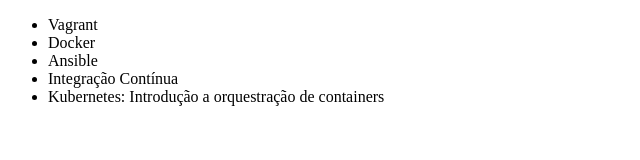
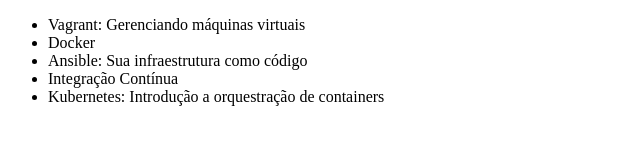
Before and after one commit to renatoviegas/alura-git, a plain HTML site: page index.html in a window 1280 px wide. Shown: the whole page, without its empty margins (0-640 px from the left). Drawn offline with Linux system fonts and the light colour scheme.

Commit message:
Alterando o nome do curso Vagrant e Ansible

```diff
--- a/index.html
+++ b/index.html
@@ -2,13 +2,13 @@
 <html lang="en">
 <head>
     <meta charset="UTF-8">
-    <title>Cursos Devops da Alura</title>
+    <title>Cursos Devops da Alura sdasdad tudo bugado</title>
 </head>
 <body>
     <ul>
-        <li>Vagrant</li>
+        <li>Vagrant: Gerenciando máquinas virtuais</li>
         <li>Docker</li>
-        <li>Ansible</li>
+        <li>Ansible: Sua infraestrutura como código</li>
         <li>Integração Contínua</li>
         <li>Kubernetes: Introdução a orquestração de containers</li>
     </ul>
```
